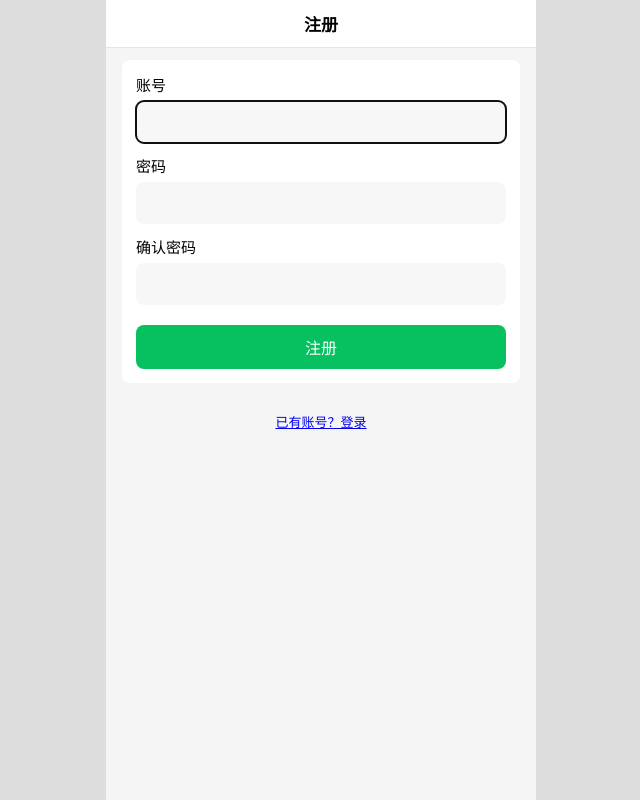
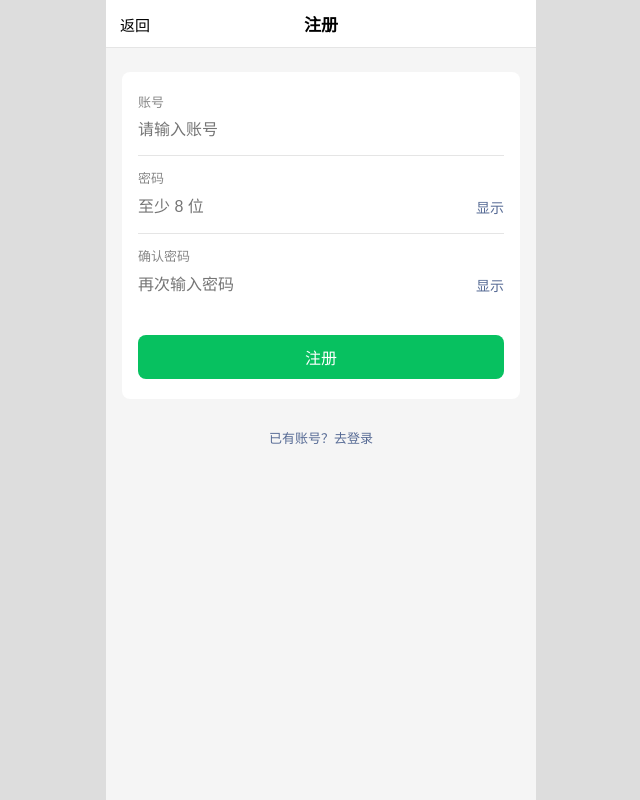
Before and after one commit to xwshow/welo-h5-im-docker-guide, a Django app: page /register/ in a window 1280 px wide. Shown: the whole page, without its empty margins (319-959 px from the left). Run offline with Django 5.2, Linux system fonts and the light colour scheme.

Commit message:
2026-11-16 12:52:13
Co-authored-by: Cursor <cursoragent@cursor.com>

```diff
--- a/chat/forms.py
+++ b/chat/forms.py
@@ -4,15 +4,77 @@ from django.contrib.auth.models import User
 
 
 class RegisterForm(UserCreationForm):
+    """Minimal signup: account + password only. No invite / referrer field."""
+
+    username = forms.CharField(
+        label="账号",
+        max_length=150,
+        widget=forms.TextInput(
+            attrs={
+                "placeholder": "请输入账号",
+                "autocomplete": "username",
+                "autocapitalize": "off",
+            }
+        ),
+    )
+    password1 = forms.CharField(
+        label="密码",
+        strip=False,
+        widget=forms.PasswordInput(
+            attrs={
+                "placeholder": "至少 8 位",
+                "autocomplete": "new-password",
+            }
+        ),
+    )
+    password2 = forms.CharField(
+        label="确认密码",
+        strip=False,
+        widget=forms.PasswordInput(
+            attrs={
+                "placeholder": "再次输入密码",
+                "autocomplete": "new-password",
+            }
+        ),
+    )
+
     class Meta:
         model = User
         fields = ("username", "password1", "password2")
 
+    def __init__(self, *args, **kwargs):
+        super().__init__(*args, **kwargs)
+        # Drop Django's long English help texts for a cleaner mobile form.
+        for name in ("username", "password1", "password2"):
+            self.fields[name].help_text = ""
+
 
 class LoginForm(AuthenticationForm):
-    username = forms.CharField(label="账号")
-    password = forms.CharField(label="密码", widget=forms.PasswordInput)
+    username = forms.CharField(
+        label="账号",
+        widget=forms.TextInput(
+            attrs={
+                "placeholder": "请输入账号",
+                "autocomplete": "username",
+                "autocapitalize": "off",
+            }
+        ),
+    )
+    password = forms.CharField(
+        label="密码",
+        strip=False,
+        widget=forms.PasswordInput(
+            attrs={
+                "placeholder": "请输入密码",
+                "autocomplete": "current-password",
+            }
+        ),
+    )
 
 
 class AddFriendForm(forms.Form):
-    username = forms.CharField(label="对方账号", max_length=150)
+    username = forms.CharField(
+        label="对方账号",
+        max_length=150,
+        widget=forms.TextInput(attrs={"placeholder": "输入对方账号"}),
+    )
--- a/static/chat/app.css
+++ b/static/chat/app.css
@@ -129,3 +129,56 @@ body {
   font-size: 16px;
   background: #fff;
 }
+
+/* Auth: login / register */
+.auth-form {
+  margin: 24px 16px 0;
+  background: #fff;
+  border-radius: 8px;
+  padding: 8px 16px 20px;
+}
+.auth-field {
+  padding: 12px 0;
+  border-bottom: 1px solid var(--line);
+}
+.auth-field:last-of-type { border-bottom: 0; }
+.auth-field > label {
+  display: block;
+  font-size: 13px;
+  color: var(--sub);
+  margin-bottom: 6px;
+}
+.auth-field input {
+  width: 100%;
+  border: 0;
+  outline: none;
+  background: transparent;
+  font-size: 16px;
+  padding: 4px 0;
+  color: var(--text);
+}
+.auth-password {
+  display: flex;
+  align-items: center;
+  gap: 8px;
+}
+.auth-password input { flex: 1; }
+.pwd-toggle {
+  border: 0;
+  background: transparent;
+  color: #576b95;
+  font-size: 14px;
+  padding: 4px 0;
+  cursor: pointer;
+  flex: none;
+}
+.auth-submit { margin-top: 24px; }
+.auth-errors,
+.field-error {
+  color: #fa5151;
+  font-size: 13px;
+  margin: 8px 0 0;
+  line-height: 1.4;
+}
+.auth-errors ul { margin: 0; padding-left: 18px; }
+.hint a { color: #576b95; text-decoration: none; }
--- a/templates/chat/register.html
+++ b/templates/chat/register.html
@@ -1,14 +1,60 @@
 {% extends "base.html" %}
 {% block title %}注册{% endblock %}
 {% block content %}
-<header class="navbar"><h1>注册</h1></header>
-<form method="post" class="sheet">
+<header class="navbar">
+  <a class="nav-left" href="{% url 'login' %}">返回</a>
+  <h1>注册</h1>
+</header>
+
+<form method="post" class="auth-form" novalidate>
   {% csrf_token %}
-  {{ form.non_field_errors }}
-  <label>账号 {{ form.username }}</label>
-  <label>密码 {{ form.password1 }}</label>
-  <label>确认密码 {{ form.password2 }}</label>
-  <button type="submit" class="btn">注册</button>
+
+  {% if form.non_field_errors %}
+    <div class="auth-errors">{{ form.non_field_errors }}</div>
+  {% endif %}
+
+  <div class="auth-field">
+    <label for="{{ form.username.id_for_label }}">账号</label>
+    {{ form.username }}
+    {% if form.username.errors %}<p class="field-error">{{ form.username.errors.0 }}</p>{% endif %}
+  </div>
+
+  <div class="auth-field">
+    <label for="{{ form.password1.id_for_label }}">密码</label>
+    <div class="auth-password">
+      {{ form.password1 }}
+      <button type="button" class="pwd-toggle" data-target="{{ form.password1.id_for_label }}" aria-label="显示密码">显示</button>
+    </div>
+    {% if form.password1.errors %}<p class="field-error">{{ form.password1.errors.0 }}</p>{% endif %}
+  </div>
+
+  <div class="auth-field">
+    <label for="{{ form.password2.id_for_label }}">确认密码</label>
+    <div class="auth-password">
+      {{ form.password2 }}
+      <button type="button" class="pwd-toggle" data-target="{{ form.password2.id_for_label }}" aria-label="显示密码">显示</button>
+    </div>
+    {% if form.password2.errors %}<p class="field-error">{{ form.password2.errors.0 }}</p>{% endif %}
+  </div>
+
+  <button type="submit" class="btn auth-submit">注册</button>
 </form>
-<p class="hint"><a href="{% url 'login' %}">已有账号？登录</a></p>
+
+<p class="hint"><a href="{% url 'login' %}">已有账号？去登录</a></p>
 {% endblock %}
+
+{% block scripts %}
+<script>
+(function () {
+  document.querySelectorAll(".pwd-toggle").forEach(function (btn) {
+    btn.addEventListener("click", function () {
+      var input = document.getElementById(btn.getAttribute("data-target"));
+      if (!input) return;
+      var show = input.type === "password";
+      input.type = show ? "text" : "password";
+      btn.textContent = show ? "隐藏" : "显示";
+    });
+  });
+})();
+</script>
+{% endblock %}
```
Also changed, not shown: templates/chat/login.html (+41 -6 lines).
